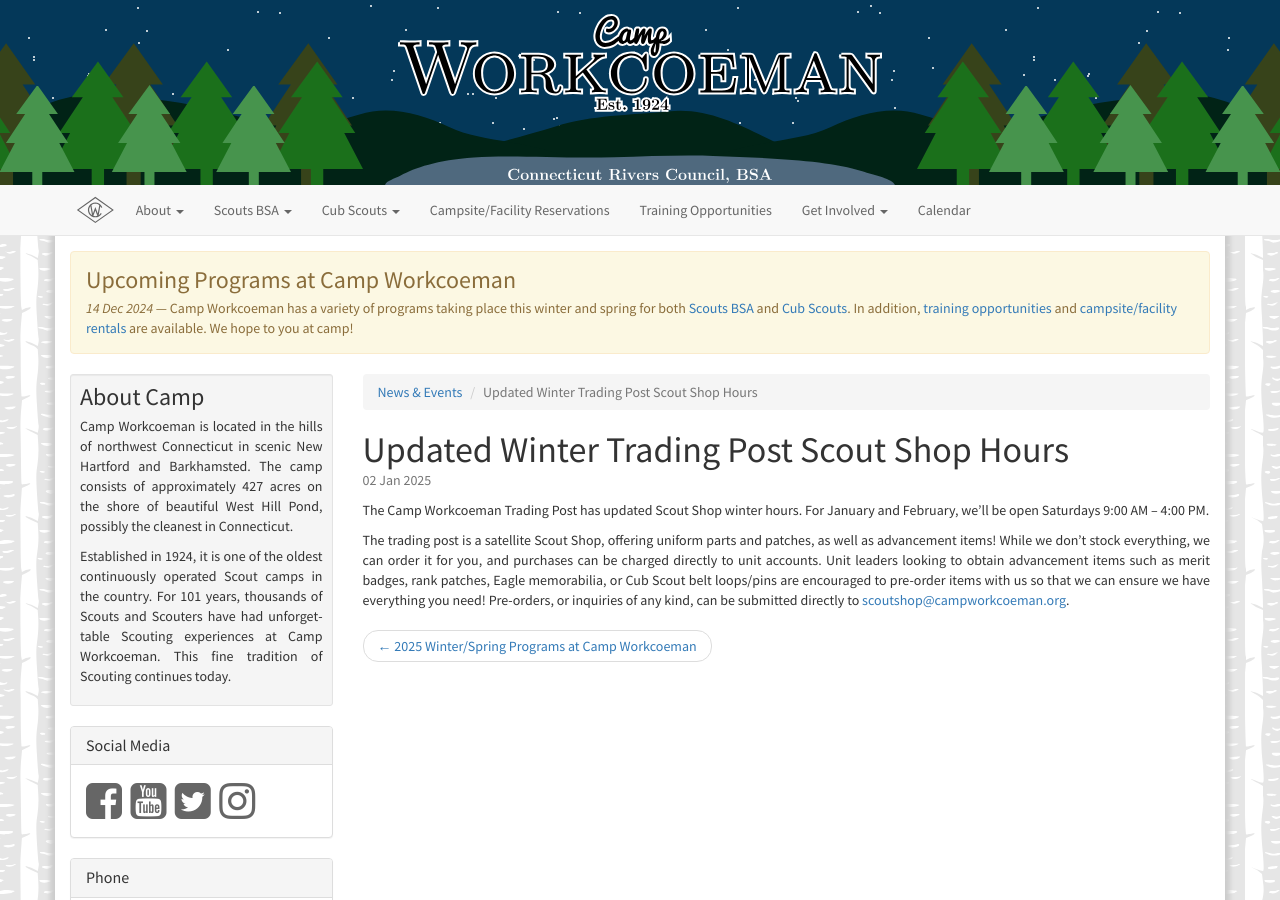
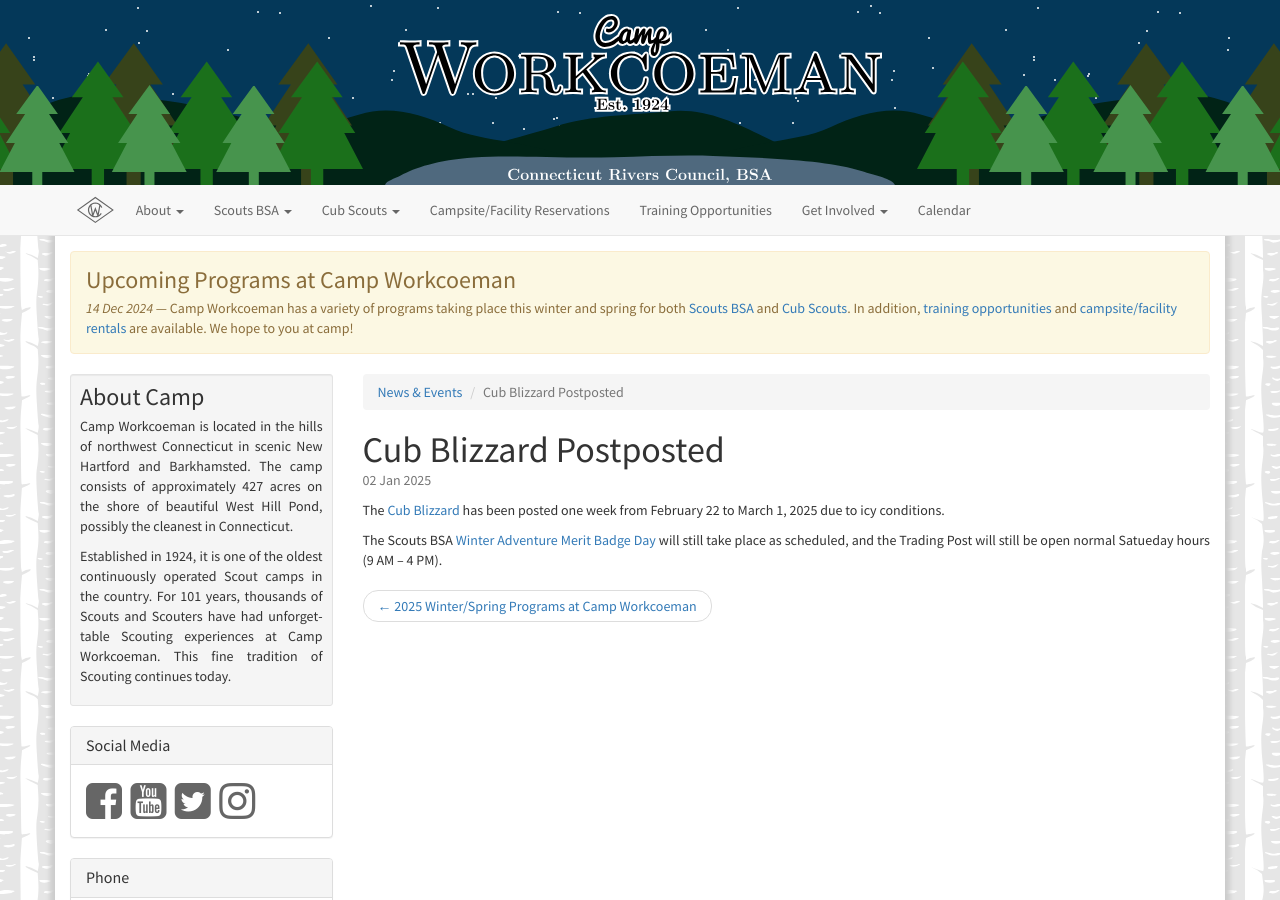
Before and after one commit to campworkcoeman/campworkcoeman.org, a Jekyll site: the page built from about/news/_posts/2025-01-02-updated-scout-shop-hours.md, in a window 1280 px wide and 900 px high. Built offline with Jekyll 4.4.1, drawn with Linux system fonts in a browser that asks for light colours; nearby versions of some CDN libraries; Markdown is read by kramdown in place of the engine named in the settings.

Commit message:
Add Cub Blizzard postponement info.

```diff
--- a/about/news/_posts/2025-01-02-updated-scout-shop-hours.md
+++ b/about/news/_posts/2025-01-02-updated-scout-shop-hours.md
@@ -1,9 +1,9 @@
 ---
 published: true
 layout: news-item
-title: Updated Winter Trading Post Scout Shop Hours
+title: Cub Blizzard Postposted
 ---
 
-The Camp Workcoeman Trading Post has updated Scout Shop winter hours. For January and February, we'll be open Saturdays 9:00 AM -- 4:00 PM.
+The [Cub Blizzard]({{ site.url }}/year-round-programs/events/2025/03/01/cub-blizzard/) has been posted one week from February 22 to March 1, 2025 due to icy conditions.
 
-The trading post is a satellite Scout Shop, offering uniform parts and patches, as well as advancement items! While we don't stock everything, we can order it for you, and purchases can be charged directly to unit accounts. Unit leaders looking to obtain advancement items such as merit badges, rank patches, Eagle memorabilia, or Cub Scout belt loops/pins are encouraged to pre-order items with us so that we can ensure we have everything you need!  Pre-orders, or inquiries of any kind, can be submitted directly to [scoutshop@campworkcoeman.org](mailto:scoutshop@campworkcoeman.org).
+The Scouts BSA [Winter Adventure Merit Badge Day]({{ site.url }}/year-round-programs/events/2025/02/22/winter-adventure-merit-badge-day/) will still take place as scheduled, and the Trading Post will still be open normal Satueday hours (9 AM -- 4 PM).
```
Also changed, not shown: _yrpevents/2025-03-01-cub-blizzard.md (renamed from _yrpevents/2025-02-22-cub-blizzard.md, +2 -0 lines).
